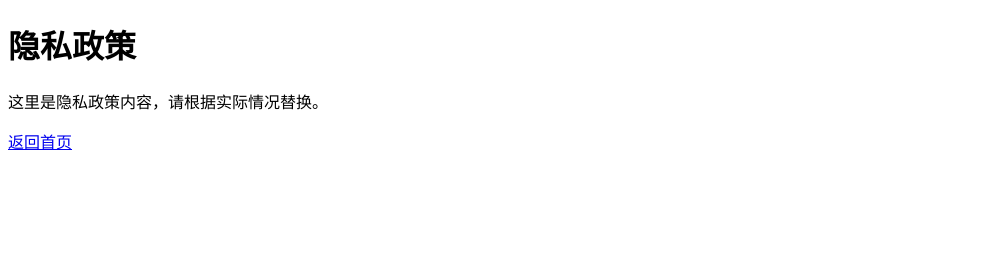
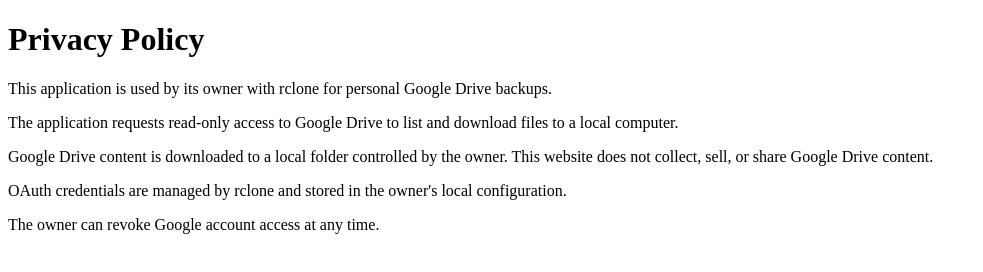
Before and after one commit to girlnaaz244-creator/rclone-drive-backup, a plain HTML site: page privacy.html in a window 1280 px wide. Shown: the whole page, without its empty margins (0-983 px from the left). Drawn offline with Linux system fonts and the light colour scheme.

Commit message:
Revise privacy policy to English and add details
Updated the privacy policy content to reflect the application's usage and data handling practices.

```diff
--- a/privacy.html
+++ b/privacy.html
@@ -1,13 +1,30 @@
 <!DOCTYPE html>
-<html lang="zh-CN">
+<html>
 <head>
-  <meta charset="UTF-8">
-  <meta name="viewport" content="width=device-width, initial-scale=1.0">
-  <title>隐私政策</title>
+<meta charset="UTF-8">
+<title>Privacy Policy</title>
 </head>
 <body>
-  <h1>隐私政策</h1>
-  <p>这里是隐私政策内容，请根据实际情况替换。</p>
-  <p><a href="index.html">返回首页</a></p>
+<h1>Privacy Policy</h1>
+<p>
+This application is used by its owner with rclone
+for personal Google Drive backups.
+</p>
+<p>
+The application requests read-only access to Google Drive
+to list and download files to a local computer.
+</p>
+<p>
+Google Drive content is downloaded to a local folder
+controlled by the owner. This website does not collect,
+sell, or share Google Drive content.
+</p>
+<p>
+OAuth credentials are managed by rclone and stored
+in the owner's local configuration.
+</p>
+<p>
+The owner can revoke Google account access at any time.
+</p>
 </body>
 </html>
```
